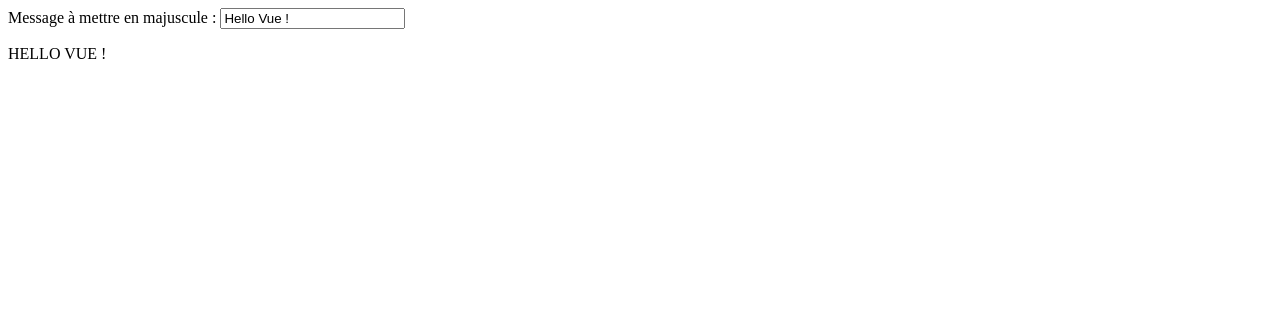
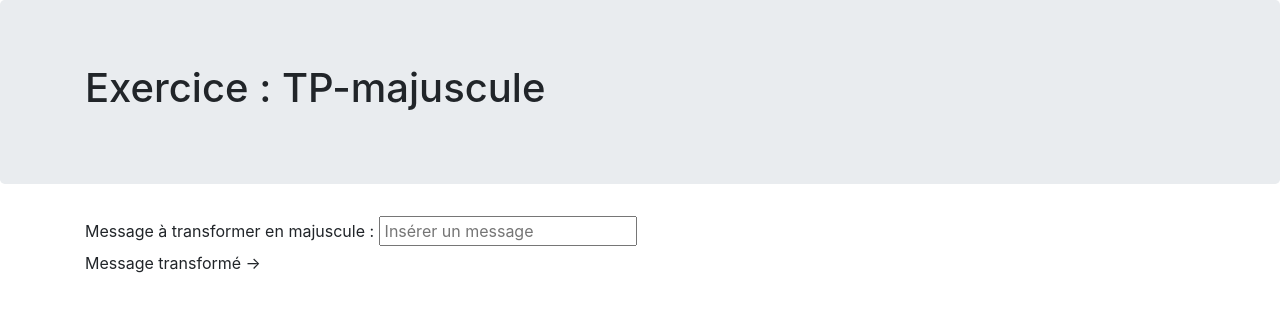
Before and after one commit to aDahirel/tp-vue.js, a plain HTML site: page tp-majuscule/index.html in a window 1280 px wide. Drawn offline with nearby package versions, Linux system fonts and the light colour scheme.

Commit message:
Tp-majuscule update

```diff
--- a/tp-majuscule/index.html
+++ b/tp-majuscule/index.html
@@ -5,24 +5,42 @@
     <meta charset="UTF-8">
     <meta http-equiv="X-UA-Compatible" content="IE=edge">
     <meta name="viewport" content="width=device-width, initial-scale=1.0">
-    <title>tp-majuscule</title>
+    <link rel="stylesheet" href="https://cdn.jsdelivr.net/npm/bootstrap@4.6.0/dist/css/bootstrap.min.css"
+        integrity="sha384-B0vP5xmATw1+K9KRQjQERJvTumQW0nPEzvF6L/Z6nronJ3oUOFUFpCjEUQouq2+l" crossorigin="anonymous">
+    <title>TP-majuscule</title>
 </head>
 
 <body>
-    <div id="app">
-        <label for="">Message à mettre en majuscule : </label>
-        <input type="text" v-model="message">
-        <p>{{ majuscule }}</p>
+    <!-- Titre -->
+    <div class="jumbotron">
+        <h1 class="container">Exercice : TP-majuscule</h1>
     </div>
+    <!-- Application vue -->
+    <div id="app" class="container">
+        <!-- Message à transformer-->
+        <label>Message à transformer en majuscule : </label>
+        <input class="pl-1" type="text" v-model="message" placeholder="Insérer un message"><br>
+        <!-- Message transformé -->
+        <div class="d-flex">
+            <label>Message transformé -> </label>
+            <p class="ml-1">{{ majuscule }}</p>
+        </div>
+    </div>
+    <!-- Scripts -->
     <script src="https://cdn.jsdelivr.net/npm/vue@2/dist/vue.js"></script>
     <script>
+        // Création de l'application Vue
         var app = new Vue({
+            // On s'attache à l'élément du DOM souhaité
             el: '#app',
+            // On déclare les données réactives
             data: {
-                message: 'Hello Vue !'
+                // Le message à transformer
+                message: ''
             },
             computed: {
                 majuscule: function () {
+                    // Renvoie le message en majuscule
                     return this.message.toUpperCase();
                 }
             }
```
